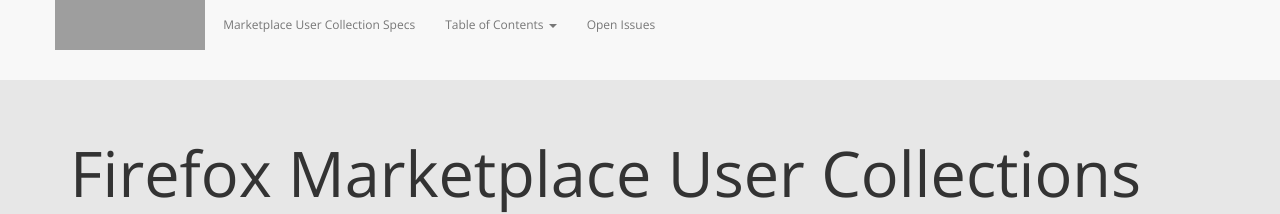
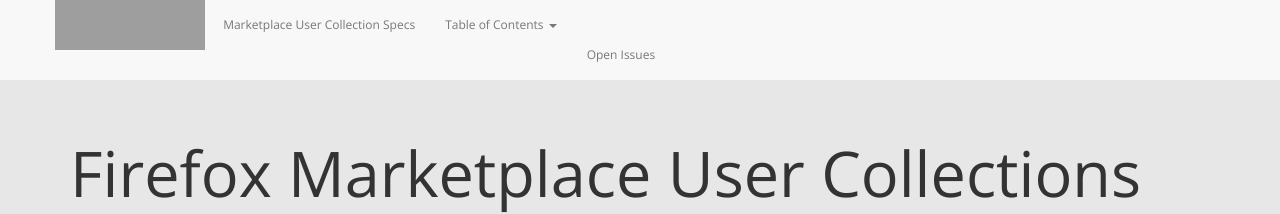
Before and after one commit to mhanratty/marketplaceux-usercollections, a Jekyll site: the page built from index.html, in a window 1280 px wide. Shown: the top 214 px of the page. Built offline with Jekyll 4.4.1, drawn with Linux system fonts in a browser that asks for light colours; nearby versions of some CDN libraries; grey boxes are pictures that could not be loaded.

Commit message:
Fix navigation and pagination

```diff
--- a/_includes/homePagination.html
+++ b/_includes/homePagination.html
@@ -43,6 +43,8 @@
 
 		<li {% if page.multiURL == 'projectSpecsDesktop.html' %}class="active"{% endif %}><a href="{{ site.baseurl }}/projectSpecsDesktop.html">7</a></li>
 
+		<li {% if page.multiURL == 'projectSpecsTablet.html' %}class="active"{% endif %}><a href="{{ site.baseurl }}/projectSpecsTablet.html">8</a></li>
+
 <!-- This part deals with disabled state of the FORWARD arrow. Disabled state is for the LAST page of the multi pages. -->
 {% if page.multiURL == "projectSpecsTablet.html" %}
 	<li class="disabled"><a href="#">&raquo;</a></li>
--- a/_includes/specNav.html
+++ b/_includes/specNav.html
@@ -33,6 +33,7 @@
   						<li><a href="projectSpecsDesktop.html">Desktop</li>
   						<li><a href="projectSpecstablet.html">Tablet</li>
             </ul>
+          </li>
 
           <li><a href="https://github.com/mhanratty/marketplaceux-usercollections/issues">Open Issues</a></li>
 
```
